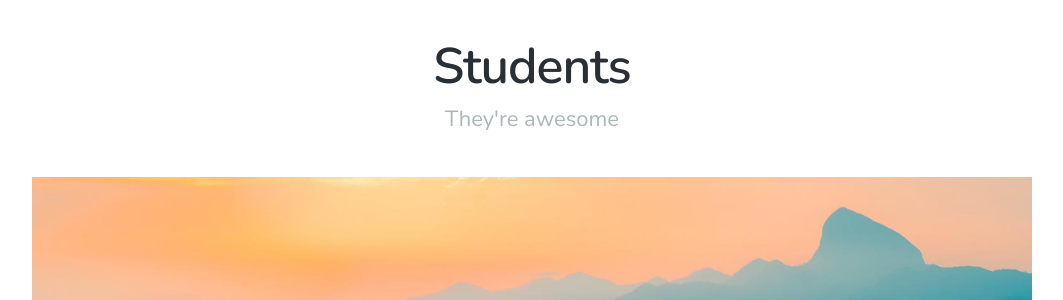
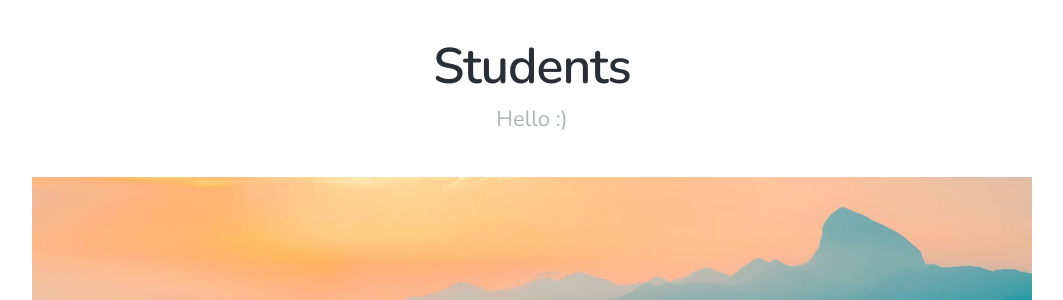
Before and after one commit to mepster/mfeldmanlab.github.io, a Jekyll site: the page built from _pages/students.md, in a window 1280 px wide and 900 px high. Shown: the part 433-733 px from the top of the window, without its empty margins (108-1171 px from the left). Built offline with Jekyll 4.4.1, drawn with Linux system fonts in a browser that asks for light colours; nearby versions of some CDN libraries.

Commit message:
Update students.md

```diff
--- a/_pages/students.md
+++ b/_pages/students.md
@@ -1,8 +1,8 @@
 ---
-title: Students
-description: Here they are
-subtitle: They're awesome
-featured_image: /images/social.jpg
+title:
+description:
+subtitle: Hello :)
+featured_image:
 ---
 
 ![](/images/demo/demo-landscape.jpg)
```
